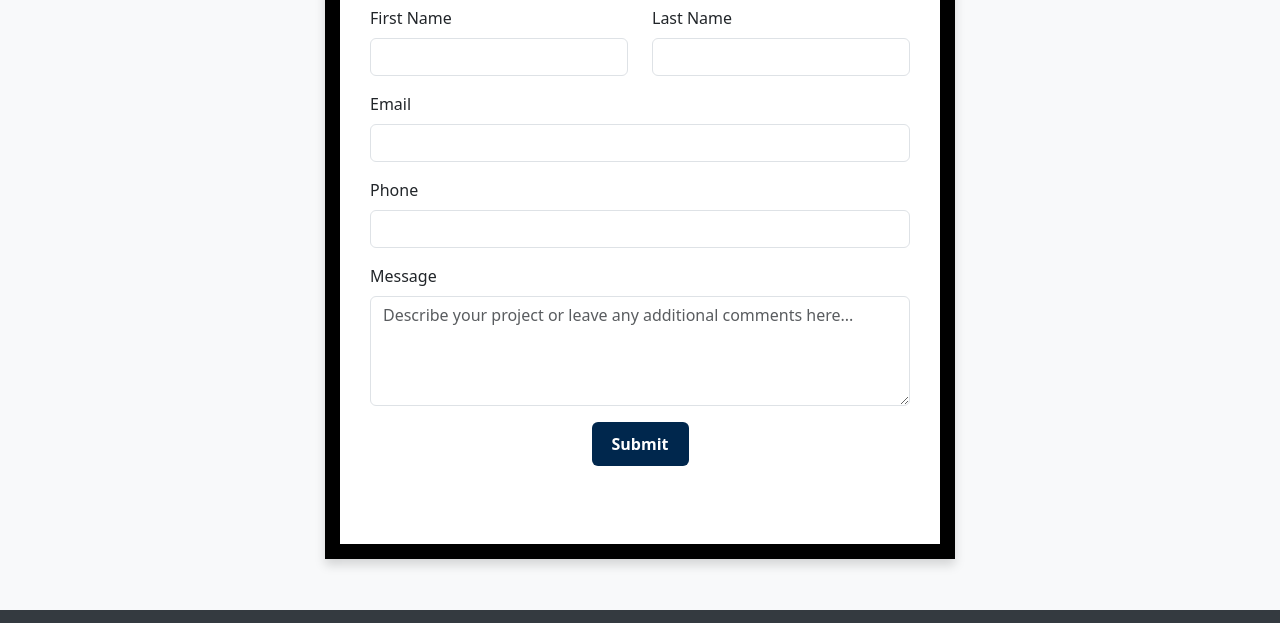
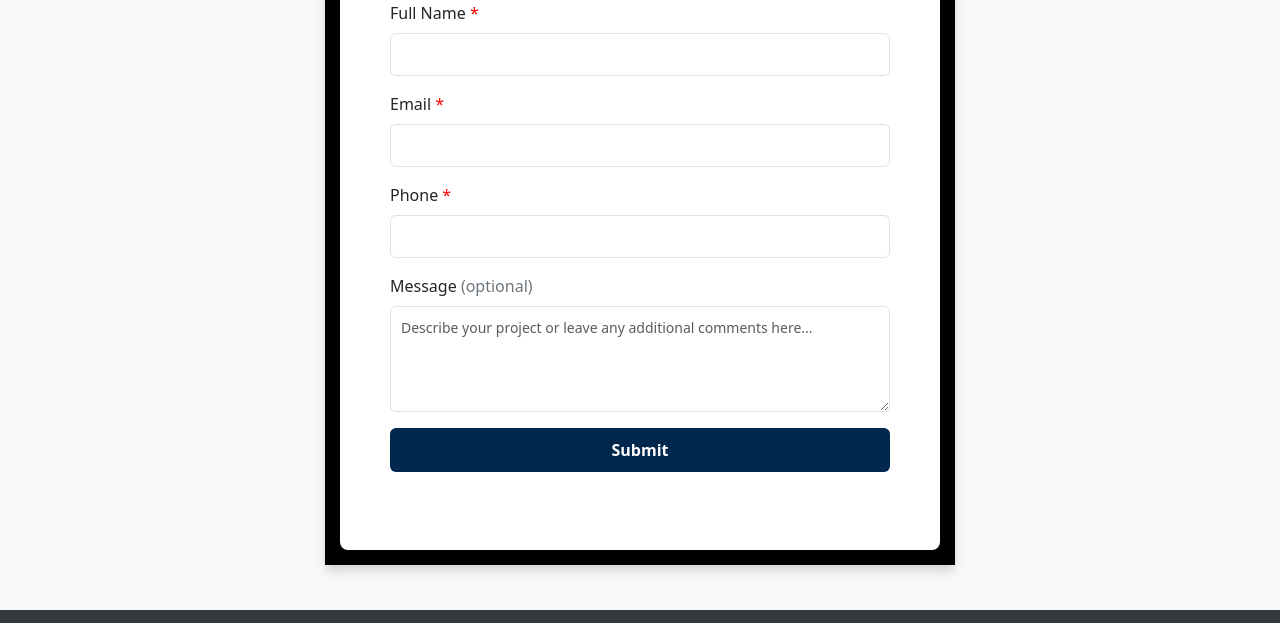
Before and after one commit to andreapmp/andreapmp-bravoinstallations-project, a React app: page /get_quote in a window 1280 px wide. Shown: the part 364-987 px from the top of the page. Built offline with nearby package versions, Linux system fonts and the light colour scheme; no server answers.

Commit message:
modified get quote page, added validation and some styling changes

```diff
--- a/src/front/js/pages/get_quote.js
+++ b/src/front/js/pages/get_quote.js
@@ -3,11 +3,16 @@ import "../../styles/get_quote.css";
 
 export const Get_quote = () => {
     const [formData, setFormData] = useState({
-        firstName: "",
-        lastName: "",
+        fullName: "",
         email: "",
         phone: "",
         message: "",
+    });
+
+    const [errors, setErrors] = useState({
+        fullName: "",
+        email: "",
+        phone: "",
     });
 
     const handleChange = (e) => {
@@ -15,8 +20,19 @@ export const Get_quote = () => {
         setFormData({ ...formData, [name]: value });
     };
 
+    const validateForm = () => {
+        const newErrors = {};
+        if (!formData.fullName) newErrors.fullName = "Full name is required.";
+        if (!formData.email) newErrors.email = "Email is required.";
+        if (!formData.phone) newErrors.phone = "Phone is required.";
+        setErrors(newErrors);
+        return Object.keys(newErrors).length === 0;
+    };
+
     const handleSubmit = (e) => {
         e.preventDefault();
+        if (!validateForm()) return;
+
         console.log("Form submitted:", formData);
         alert("Thank you! Your quote request has been submitted.");
     };
@@ -28,38 +44,24 @@ export const Get_quote = () => {
                     <h2 className="text-center mb-4">Schedule Your Free Consultation & Custom Design Today!</h2>
                     <form onSubmit={handleSubmit} className="quote-form">
                         <div className="row mb-3">
-                            <div className="col-md-6">
-                                <label htmlFor="firstName" className="form-label">
-                                    First Name
+                            <div className="col-md-12">
+                                <label htmlFor="fullName" className="form-label">
+                                    Full Name <span className="required">*</span>
                                 </label>
                                 <input
                                     type="text"
-                                    id="firstName"
-                                    name="firstName"
+                                    id="fullName"
+                                    name="fullName"
                                     className="form-control"
-                                    value={formData.firstName}
+                                    value={formData.fullName}
                                     onChange={handleChange}
-                                    required
                                 />
-                            </div>
-                            <div className="col-md-6">
-                                <label htmlFor="lastName" className="form-label">
-                                    Last Name
-                                </label>
-                                <input
-                                    type="text"
-                                    id="lastName"
-                                    name="lastName"
-                                    className="form-control"
-                                    value={formData.lastName}
-                                    onChange={handleChange}
-                                    required
-                                />
+                                {errors.fullName && <div className="error">{errors.fullName}</div>}
                             </div>
                         </div>
                         <div className="mb-3">
                             <label htmlFor="email" className="form-label">
-                                Email
+                                Email <span className="required">*</span>
                             </label>
                             <input
                                 type="email"
@@ -68,12 +70,12 @@ export const Get_quote = () => {
                                 className="form-control"
                                 value={formData.email}
                                 onChange={handleChange}
-                                required
                             />
+                            {errors.email && <div className="error">{errors.email}</div>}
                         </div>
                         <div className="mb-3">
                             <label htmlFor="phone" className="form-label">
-                                Phone
+                                Phone <span className="required">*</span>
                             </label>
                             <input
                                 type="tel"
@@ -82,12 +84,12 @@ export const Get_quote = () => {
                                 className="form-control"
                                 value={formData.phone}
                                 onChange={handleChange}
-                                required
                             />
+                            {errors.phone && <div className="error">{errors.phone}</div>}
                         </div>
                         <div className="mb-3">
                             <label htmlFor="message" className="form-label">
-                                Message
+                                Message <span className="text-secondary">(optional)</span>
                             </label>
                             <textarea
                                 id="message"
--- a/src/front/styles/get_quote.css
+++ b/src/front/styles/get_quote.css
@@ -1,27 +1,55 @@
+/* Wrapper for the form */
 .quote-form-wrapper {
     display: flex;
     justify-content: center;
     align-items: center;
     min-height: 100vh;
-    /* Full viewport height */
     background-color: #f8f9fa;
 }
 
+/* Border around the form */
 .quote-form-border {
     background-color: #000000;
     padding: 15px;
     box-shadow: 0 6px 10px rgba(0, 0, 0, 0.15);
 }
 
+/* Container for the form fields */
 .quote-form-container {
-    /* background-image: url("../img/customCloset.png"); */
     background-color: white;
     padding: 30px;
     box-shadow: 0 4px 6px rgba(0, 0, 0, 0.1);
     width: 100%;
     max-width: 600px;
+    border-radius: 8px;
 }
 
+/* Red asterisk for required fields */
+.required {
+    color: red;
+}
+
+/* Style for error messages */
+.error {
+    color: red;
+    font-size: 12px;
+    margin-top: 5px;
+}
+
+/* Center the form and make it smaller */
+.quote-form {
+    max-width: 500px;
+    margin: 0 auto;
+}
+
+/* Make input fields smaller */
+.form-control {
+    font-size: 14px;
+    padding: 10px;
+    width: 100%;
+}
+
+/* Submit button styles */
 .quoteSubmit {
     background-color: #00274d;
     color: white;
@@ -31,10 +59,16 @@
     font-size: 16px;
     font-weight: bold;
     cursor: pointer;
+    width: 100%;
 }
 
+/* Hover effect for submit button */
 .quoteSubmit:hover {
     background-color: #004080;
     color: white;
-    font-weight: bold;
 }
+
+/* Make the form text centered */
+.text-center {
+    text-align: center;
+}
```
